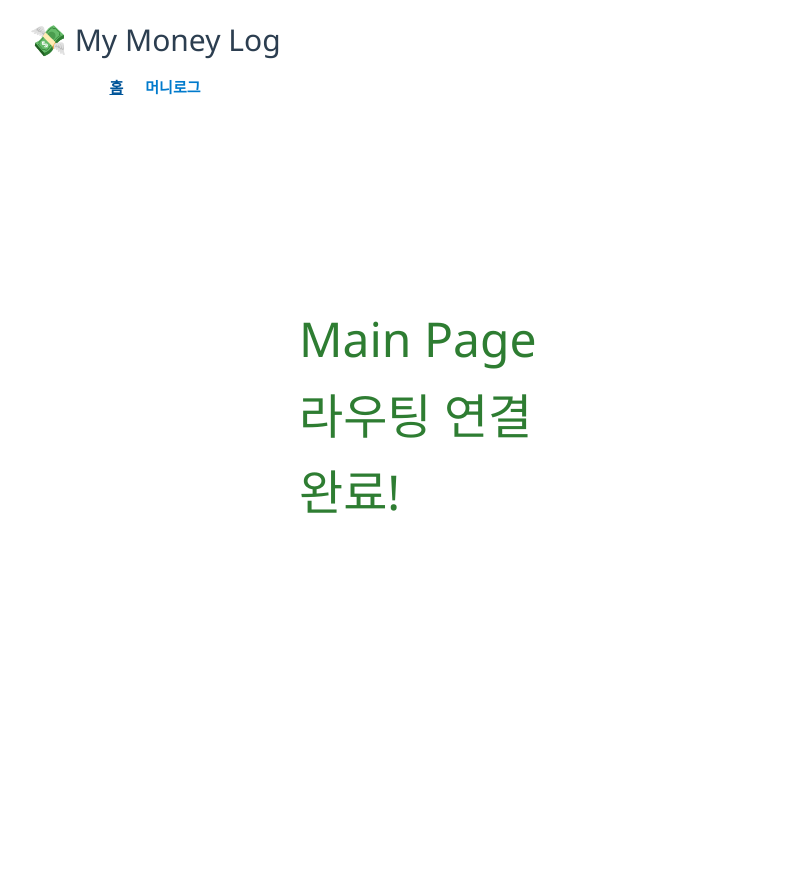
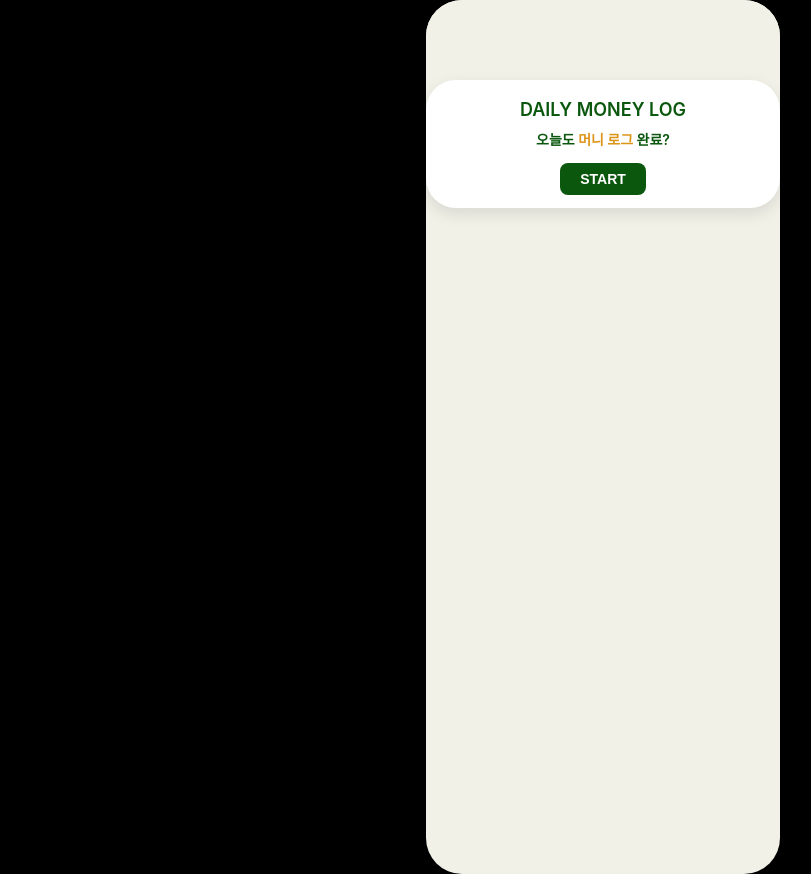
Before and after one commit to S0HYUNN/KB_Skeleton-Project, a Vue app in the folder money_log/: page / in a window 1280 px wide. Shown: the whole page, without its empty margins (37-848 px from the left). Before the commit the page ends 832 px from the top, so only its background shows below. Built offline with nearby package versions, Linux system fonts and the light colour scheme.

Commit message:
feat: 아이폰 사이즈 및 둥근 화면 테두리 적용

```diff
--- a/money_log/src/App.vue
+++ b/money_log/src/App.vue
@@ -1,24 +1,9 @@
 <template>
-  <div id="app">
-    <header>
-      <h1>💸 My Money Log</h1>
-      <nav>
-        <RouterLink to="/">홈</RouterLink>
-        <RouterLink to="/Money">머니로그</RouterLink>
-      </nav>
-    </header>
-
-    <main>
-      <RouterView />
-    </main>
-  </div>
+  <RouterView />
 </template>
 
 <script setup>
 import { RouterView, RouterLink } from 'vue-router';
-import { useMoneyStore } from './stores/money';
-
-const store = useMoneyStore;
 </script>
 
 <style scoped>
@@ -53,9 +38,3 @@ nav a.router-link-exact-active {
   text-decoration: underline;
 }
 </style>
-
-<script>
-export default {
-  name: 'App',
-};
-</script>
--- a/money_log/src/assets/main.css
+++ b/money_log/src/assets/main.css
@@ -1,10 +1,36 @@
-@import './base.css';
+@import "./base.css";
 
+/* 아이폰 16 Pro 기준 - 메인 앱 화면 */
 #app {
-  max-width: 1280px;
-  margin: 0 auto;
-  padding: 2rem;
-  font-weight: normal;
+  width: 100%;
+  max-width: 402px;
+  height: 874px;
+  background-color: #f1f1e8;
+  border-radius: 36px;
+  box-shadow: 0 0 12px rgba(0, 0, 0, 0.15);
+  overflow-y: auto;
+  box-sizing: border-box;
+
+  /* 스크롤바 안보이게 */
+  scrollbar-width: none;
+  -ms-overflow-style: none;
+}
+
+#app::-webkit-scrollbar {
+  display: none;
+}
+
+/* 바깥쪽 웹 배경 */
+html,
+body {
+  margin: 0;
+  padding: 0;
+  background-color: black;
+
+  display: flex;
+  justify-content: center;
+  align-items: center;
+  min-height: 100vh;
 }
 
 a,
@@ -20,16 +46,3 @@ a,
     background-color: hsla(160, 100%, 37%, 0.2);
   }
 }
-
-@media (min-width: 1024px) {
-  body {
-    display: flex;
-    place-items: center;
-  }
-
-  #app {
-    display: grid;
-    grid-template-columns: 1fr 1fr;
-    padding: 0 2rem;
-  }
-}
--- /dev/null
+++ b/money_log/src/components/DailyMoneyLog/DailyMoneyLog.vue
@@ -0,0 +1,64 @@
+<template>
+  <div class="daily-log-card">
+    <p class="log-title">DAILY MONEY LOG</p>
+    <p class="log-subtext">
+      오늘도 <span class="highlight">머니 로그</span> 완료?
+    </p>
+    <button class="start-button" @click="handleStartClick">START</button>
+  </div>
+</template>
+
+<script setup>
+const handleStartClick = () => {
+  console.log("🟢 START 버튼 클릭됨");
+};
+</script>
+
+<style scoped>
+.daily-log-card {
+  background-color: white;
+  border-radius: 30px;
+  box-shadow: 0 6px 16px rgba(0, 0, 0, 0.1);
+  padding: 16px 20px;
+  text-align: center;
+  width: 354px;
+  height: 128px;
+  margin: 32px auto 16px auto; /* 위로 조금 띄우고 아래 여유도 줌 */
+  box-sizing: border-box;
+}
+
+.log-title {
+  font-size: 18px;
+  font-weight: 600;
+  color: #0b570e;
+  margin-bottom: 4px;
+}
+
+.log-subtext {
+  font-size: 14px;
+  color: #0b570e;
+  font-weight: 600;
+  margin-bottom: 12px;
+}
+
+.highlight {
+  color: #dc9417;
+  font-weight: bold;
+}
+
+.start-button {
+  background-color: #0b570e;
+  color: #ffffff;
+  border: none;
+  border-radius: 8px;
+  padding: 8px 20px;
+  font-size: 14px;
+  cursor: pointer;
+  font-weight: 600;
+  transition: background-color 0.3s;
+}
+
+.start-button:hover {
+  background-color: #094821;
+}
+</style>
--- /dev/null
+++ b/money_log/src/components/DailyMoneyLog/index.js
@@ -0,0 +1 @@
+export { default } from "./DailyMoneyLog.vue";
--- a/money_log/src/pages/MainPage.vue
+++ b/money_log/src/pages/MainPage.vue
@@ -1,21 +1,20 @@
+<script setup>
+import DailyMoneyLog from "@/components/DailyMoneyLog";
+</script>
+
 <template>
   <div class="main-page">
-    <h1>Main Page 라우팅 연결 완료!</h1>
+    <DailyMoneyLog />
   </div>
 </template>
 
-<script setup>
-console.log("MainPage.vue 라우팅 정상 연결됨!");
-</script>
-
 <style scoped>
 .main-page {
+  background-color: #f1f1e8;
+  min-height: 100vh;
   display: flex;
-  justify-content: center;
+  flex-direction: column;
   align-items: center;
-  height: 100vh;
-  font-size: 24px;
-  color: #2e7d32;
-  font-weight: bold;
+  padding-top: 48px;
 }
 </style>
```
Also changed, not shown: money_log/public/index.html (+6 -8 lines).
